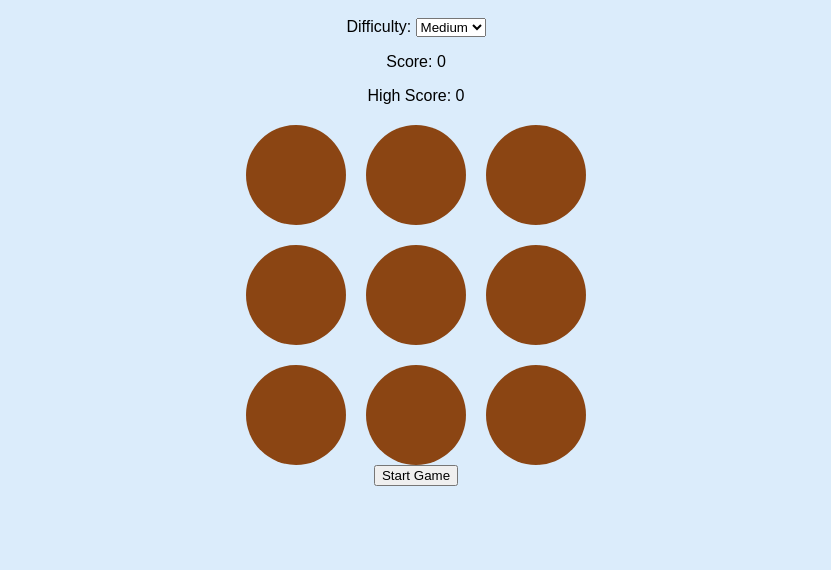
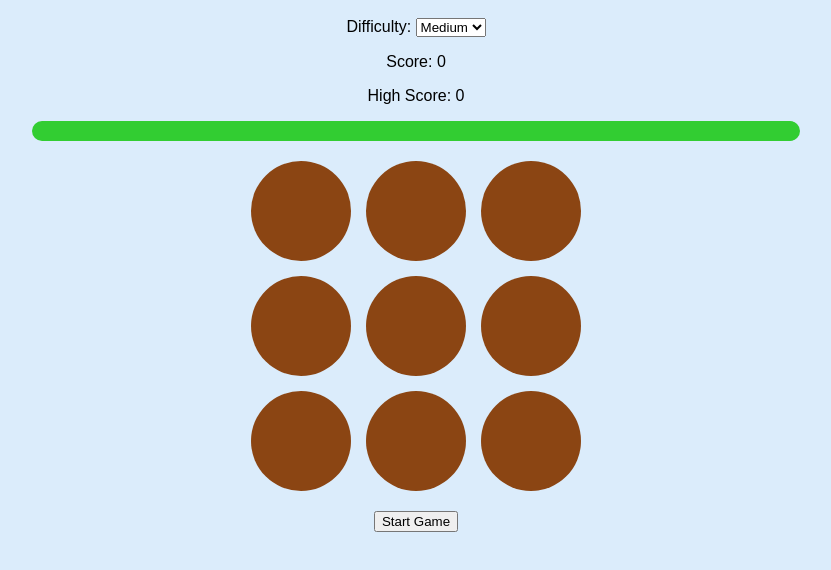
Before and after one commit to DARKLEP7ON/Whack-a-mole-game, a plain HTML site: page index.html in a window 1280 px wide. Shown: the part 60-630 px from the top of the page, without its empty margins (224-1055 px from the left). Drawn offline with Linux system fonts and the light colour scheme.

Commit message:
Update style.css

```diff
--- a/style.css
+++ b/style.css
@@ -3,18 +3,24 @@ body {
   font-family: Arial, sans-serif;
   text-align: center;
   background-color: #dbecfb;
+  margin: 0;
+  padding: 0;
 }
 
 h1 {
   margin-top: 20px;
 }
 
+.game-controls {
+  margin: 10px 0;
+}
+
 .game-grid {
   display: grid;
-  grid-template-columns: repeat(3,100px);
-  grid-gap: 20px;
+  grid-template-columns: repeat(3, 100px);
+  grid-gap: 15px;
   justify-content: center;
-  margin-top: 20px;
+  margin: 20px auto;
 }
 
 .hole {
@@ -41,3 +47,19 @@ h1 {
 .hole.up .mole {
   bottom: 10px;
 }
+
+.progress {
+  height: 20px;
+  width: 60%;
+  margin: 10px auto;
+  background: #ddd;
+  border-radius: 10px;
+  overflow: hidden;
+}
+
+.progress-bar {
+  height: 100%;
+  background: #32cd32;
+  width: 100%;
+  transition: width 1s linear;
+}
```
